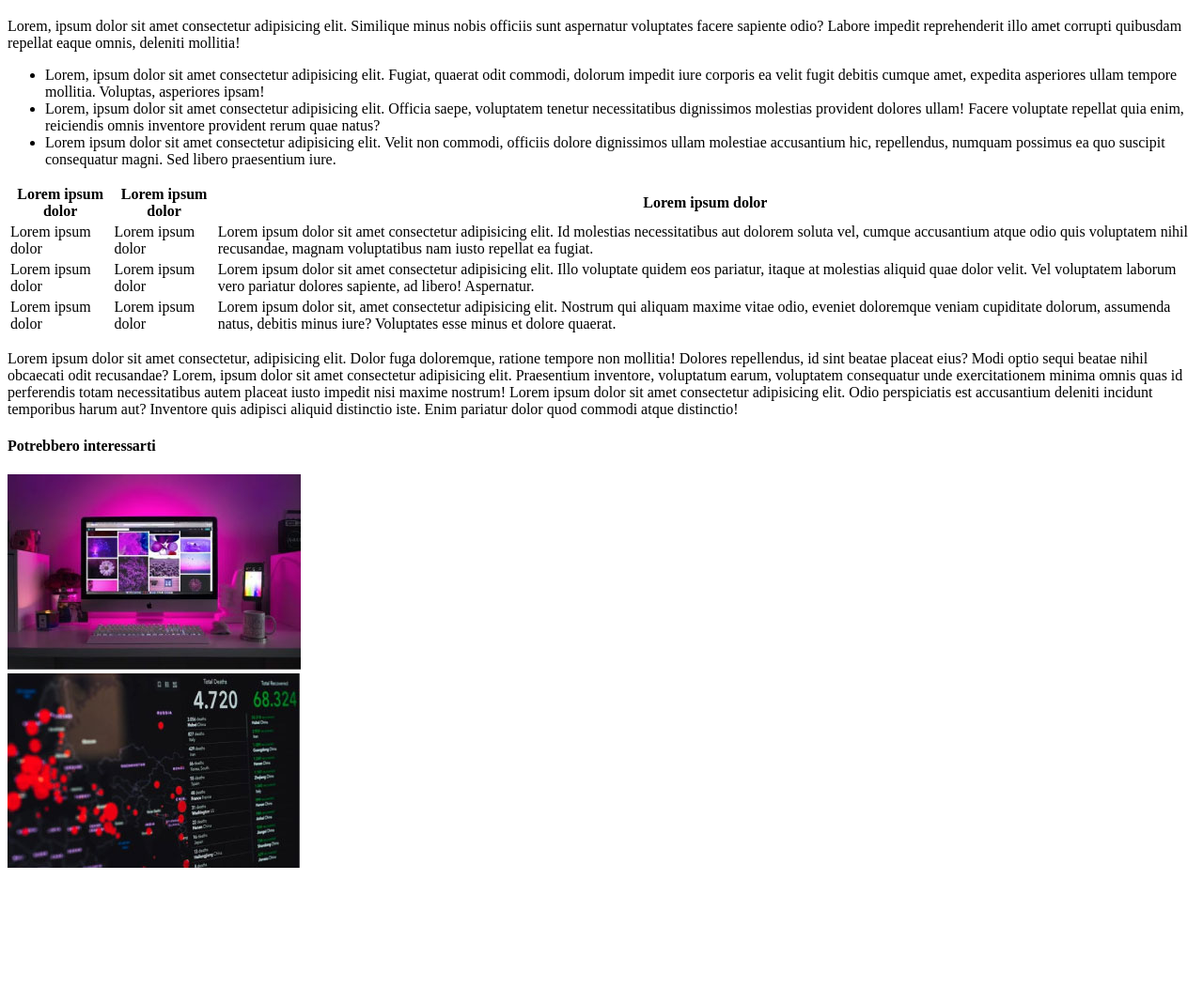
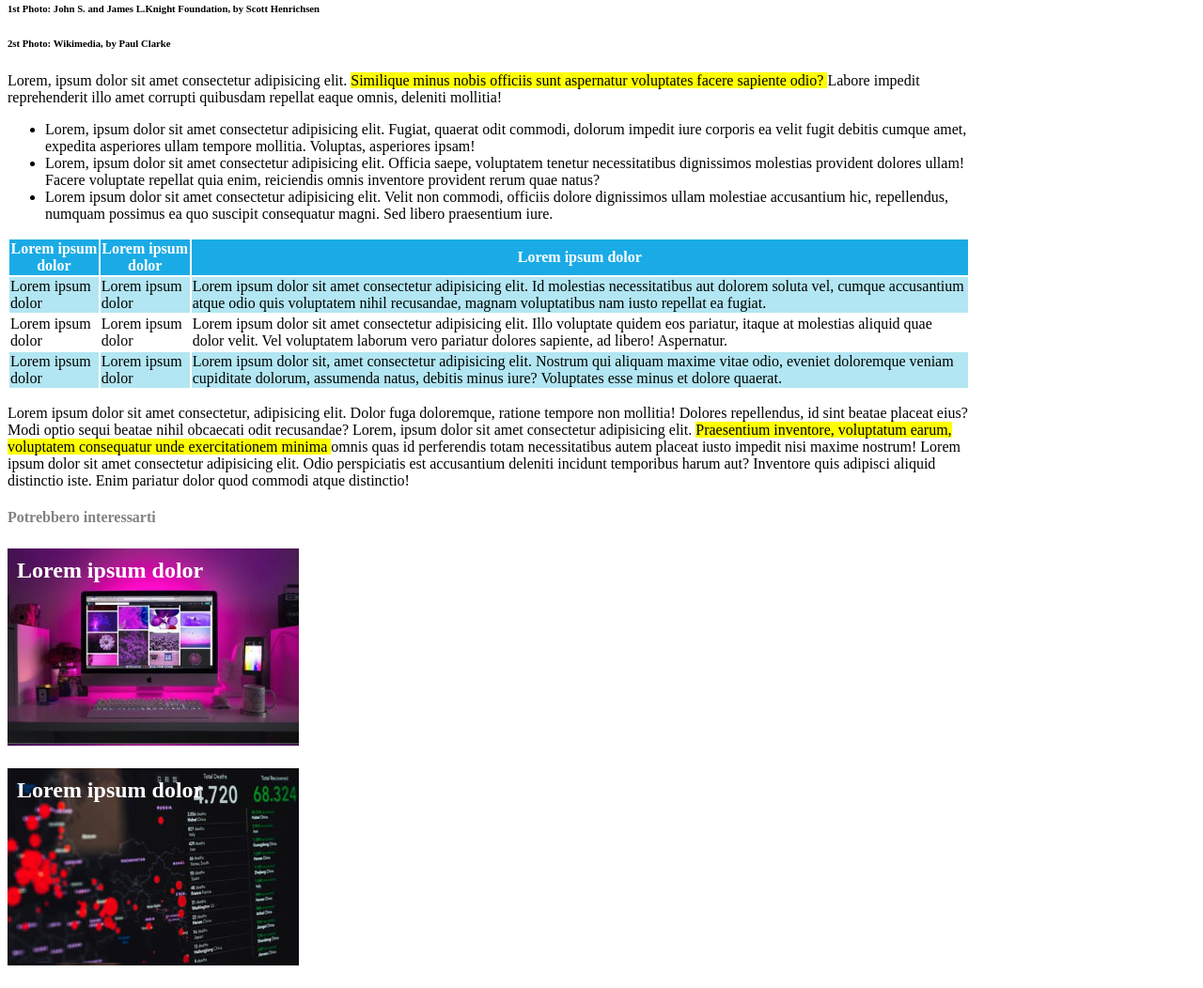
Before and after one commit to Gabr19/html-css-booleaner, a plain HTML site: page index.html in a window 1280 px wide. Shown: the part 701-1753 px from the top of the page at 94% size. Before the commit the page ends 1637 px from the top, so only its background shows below. Drawn offline with Linux system fonts and the light colour scheme.

Commit message:
Modifica

```diff
--- a/css/style.css
+++ b/css/style.css
@@ -1,14 +1,80 @@
+body{
+    width: 80%;
+}
+
 header{
     height: 100px;
-    background-color: aqua;
+    background-color: rgba(77,161,255,255);
+    background-image: url(img/pattern.png);
+    background-size: 35%, 100%;
+    background-repeat: repeat;
 }
 
-#pat{
-    width: 100%;
+#conteiner-logo{
     height: 100%;
 }
 
 #logo{
-    width: 100%;
-    height: 100%;
+    width: 15%;
+    height: 50%;
+    vertical-align: middle;
+    padding-top: 40px;
 }
+
+#titolo{
+    font-size: xx-large;
+
+}
+
+.sotto-titolo{
+    color: rgba(130,130,130,255);
+}
+
+#the-booleaner{
+    color: rgba(103,198,238,255);
+}
+
+#evidenziatore-uno{
+    background-color: yellow;
+}
+
+#top-table{
+    background-color: rgba(26,171,230,255);
+    color: white;
+}
+
+#prima-riga-tabella{
+    background-color: rgba(178,230,242,255);
+}
+
+#terza-riga-tabella{
+    background-color: rgba(178,230,242,255);
+}
+
+#evidenziatore-due{
+    background-color: yellow;
+}
+
+#titolo-footer{
+    color: rgba(130, 130, 130, 255);
+}
+
+#lorem-prima-img{
+    width: 300px;
+    height: 200px;
+    background-image: url(img/monitor.jpg) ;
+    color: white;
+    padding-top: 10px;
+    padding-left: 10px;
+    font-size: x-large;
+}
+
+#lorem-seconda-img{
+    width: 300px;
+    height: 200px;
+    background-image: url(img/graph.jpg) ;
+    color: white;
+    padding-top: 10px;
+    padding-left: 10px;
+    font-size: x-large;
+}
--- a/index.html
+++ b/index.html
@@ -10,18 +10,17 @@
 
 <body>
     <header>
-
-        <img id="pat" src="img/pattern.png" alt="">
-
-        <!-- <img id="logo" src="img/logo.svg" alt="">   -->
+        <div id="conteiner-logo">
+            <img id="logo" src="img/logo.svg" alt="">
+        </div>
     </header>
 
     <main>
         <!-- Intestazione -->
         <section>
-            <h1>Internet deve essere al servizio del bene pubblico": il manifesti di Tim Berners-Lee</h1>
-            <h5>Scritto da The Booleaner</h5>
-            <h6>il 10/10/2020</h6>
+            <h1 id="titolo"> Internet deve essere al servizio del "bene pubblico": il manifesto di Tim Berners-Lee </h1>
+            <h5 class="sotto-titolo">Scritto da <span id="the-booleaner"> The Booleaner</span></h5>
+            <h6 class="sotto-titolo">il 10/10/2020</h6>
         </section>
         <!--Fine Intestazione -->
 
@@ -42,7 +41,7 @@
         <!-- Paragrafo -->
         <section>
                 <p>
-                    Lorem, ipsum dolor sit amet consectetur adipisicing elit. Similique minus nobis officiis sunt aspernatur voluptates facere sapiente odio? Labore impedit reprehenderit illo amet corrupti quibusdam repellat eaque omnis, deleniti mollitia!
+                    Lorem, ipsum dolor sit amet consectetur adipisicing elit. <span id="evidenziatore-uno"> Similique minus nobis officiis sunt aspernatur voluptates facere sapiente odio? </span> Labore impedit reprehenderit illo amet corrupti quibusdam repellat eaque omnis, deleniti mollitia!
                 </p>
 
                 <ul>
@@ -59,7 +58,7 @@
 
         <!-- Tabella -->
                 <table>
-                    <thead>
+                    <thead id="top-table">
                         <tr>
                             <th>Lorem ipsum dolor</th>
                             <th>Lorem ipsum dolor</th>
@@ -69,7 +68,7 @@
 
                     <tbody>
         <!-- Prima riga Body -->
-                        <tr>
+                        <tr id="prima-riga-tabella">
                             <td>
                                 Lorem ipsum dolor
                             </td>
@@ -98,7 +97,7 @@
 
         <!-- Terza riga Body -->
 
-                        <tr>
+                        <tr id="terza-riga-tabella">
                             <td>
                                 Lorem ipsum dolor
                             </td>
@@ -120,7 +119,7 @@
         <!-- Secondo paragrafo -->
                 <p>
                     Lorem ipsum dolor sit amet consectetur, adipisicing elit. Dolor fuga doloremque, ratione tempore non mollitia! Dolores repellendus, id sint beatae placeat eius? Modi optio sequi beatae nihil obcaecati odit recusandae?
-                    Lorem, ipsum dolor sit amet consectetur adipisicing elit. Praesentium inventore, voluptatum earum, voluptatem consequatur unde exercitationem minima omnis quas id perferendis totam necessitatibus autem placeat iusto impedit nisi maxime nostrum!
+                    Lorem, ipsum dolor sit amet consectetur adipisicing elit. <span id="evidenziatore-due"> Praesentium inventore, voluptatum earum, voluptatem consequatur unde exercitationem minima </span> omnis quas id perferendis totam necessitatibus autem placeat iusto impedit nisi maxime nostrum!
                     Lorem ipsum dolor sit amet consectetur adipisicing elit. Odio perspiciatis est accusantium deleniti incidunt temporibus harum aut? Inventore quis adipisci aliquid distinctio iste. Enim pariatur dolor quod commodi atque distinctio!
                 </p>
         <!-- Fine Secondo paragrafo -->
@@ -132,16 +131,17 @@
     </main>
 
     <footer>
-        <h4>
+        <h4 id="titolo-footer">
             Potrebbero interessarti
         </h4>
 
-        <div>
-            <img src="img/monitor.jpg" alt="">
-        </div>
-        <div>
-            <img src="img/graph.jpg" alt="">
-        </div>
+        <h3 id="lorem-prima-img">
+            Lorem ipsum dolor
+        </h3>
+
+        <h3 id="lorem-seconda-img">
+            Lorem ipsum dolor
+        </h3>
     </footer>
 </body>
 </html>
```
Also changed, not shown: css/img/graph.jpg (added), css/img/logo.svg (added), css/img/monitor.jpg (added), css/img/pattern.png (added), css/img/tim-1.jpg (added), css/img/tim-2.jpg (added).
